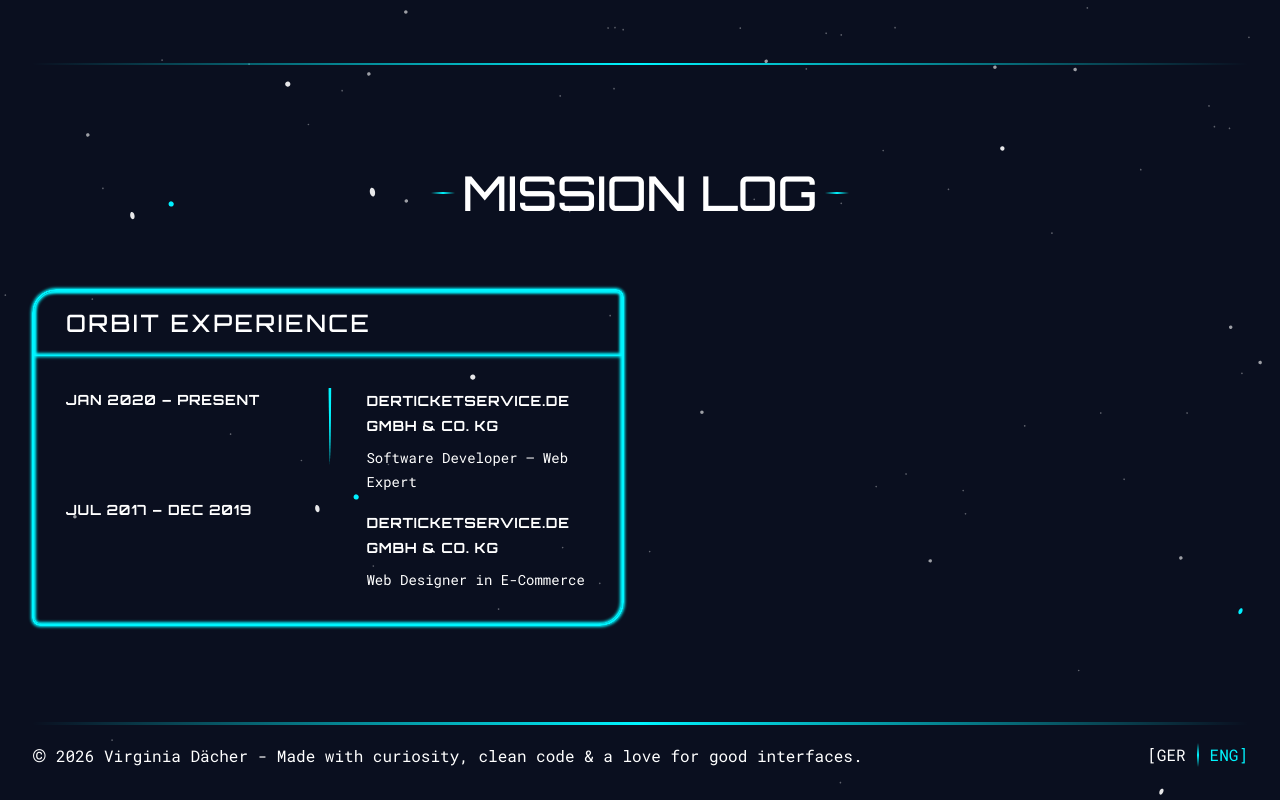
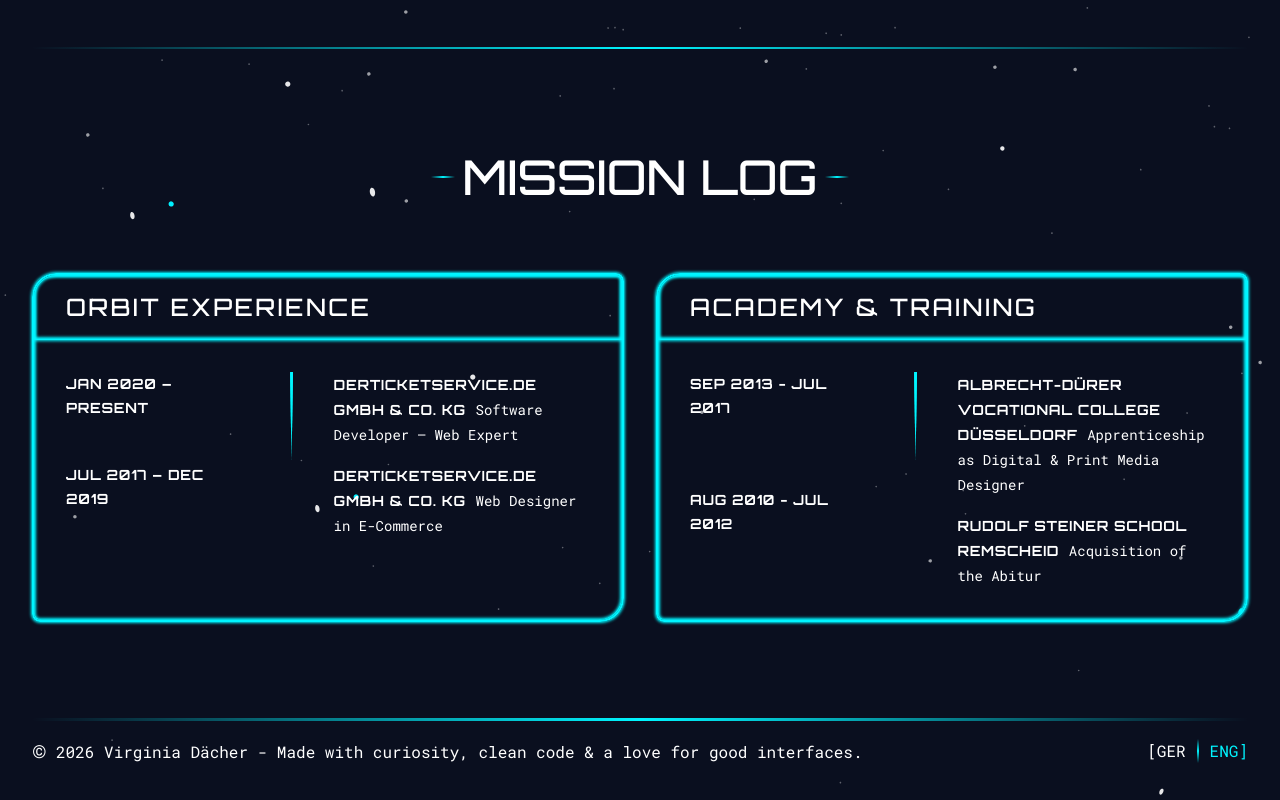
Before and after one commit to vividaecher/portfolio, a website built with Vite: page index.html in a window 1280 px wide. Shown: the part 1521-2321 px from the top of the page. Built offline with nearby package versions, Linux system fonts and the light colour scheme.

Commit message:
updates section for professional and school experience

```diff
--- a/index.html
+++ b/index.html
@@ -121,7 +121,7 @@
           </div>
 
           <!-- Skills werden hier automatisch eingefügt -->
-          <div id="skillsGrid" class="px-[1rem] py-[1rem] md:px-[2rem] md:py-[2rem] grid gap-10 md:grid-cols-2 lg:grid-cols-3"></div>
+          <div id="skillsGrid" class="px-[1rem] py-[1rem] md:px-[2rem] md:py-[2rem] grid gap-[1rem] md:gap-[2rem] md:grid-cols-2 lg:grid-cols-3"></div>
 
           <!-- SOFT SKILLS HEADER -->
           <div class="border-y border-[var(--neon-blue)] pr-[1rem] pl-[1rem] pt-[0.5rem] pb-[0.5rem] md:pr-[2rem] md:pl-[2rem] md:pt-[1rem] md:pb-[1rem] glowing-box">
@@ -129,7 +129,7 @@
           </div>
 
           <!-- Soft Skills Container -->
-          <div id="softSkills" class="px-[1rem] py-[1rem] md:px-[2rem] md:py-[2rem] grid gap-10 md:grid-cols-3 text-center"></div>
+          <div id="softSkills" class="px-[1rem] py-[1rem] md:px-[2rem] md:py-[2rem] grid gap-[1rem] md:gap-[2rem] md:grid-cols-3 text-center"></div>
         </section>
       </div>
       <div class="order-1 lg:order-2">
@@ -152,16 +152,17 @@
       <div class="w-[24px] h-[2px] bg-gradient-to-r from-transparent via-[var(--neon-blue)] to-transparent"></div>
     </div>
     <div class="split section-inner">
+      <!-- Berufserfahrung -->
         <section class="glowing-box border-2 border-[var(--neon-blue)] rounded-br-3xl rounded-bl-lg rounded-tr-lg rounded-tl-3xl">
           <!-- HEADER -->
           <div class="border-b border-[var(--neon-blue)] pr-[2rem] pl-[2rem] pt-[1rem] pb-[1rem] glowing-box">
             <h4 class="uppercase tracking-widest text-white font-medium" data-i18n="experience_title"></h4>
           </div>
           <!-- TIMELINE -->
-          <div class="px-[2rem] py-[2rem]">
+          <div class="px-[1rem] py-[1rem] md:px-[2rem] md:py-[2rem]">
             <div class="flex">
               <!-- Datum -->
-              <div class="grid gap-[0.5rem] md:gap-[1rem] items-start w-full">
+              <div class="grid gap-[0.5rem] md:gap-[1rem] items-start w-full md:w-[70%]">
                 <div class="text-white tracking-wider small uppercase font-bold" data-i18n="exp_1_date"></div>
                 <div class="text-white tracking-wider small uppercase font-bold" data-i18n="exp_2_date"></div>
               </div>
@@ -172,11 +173,42 @@
               <div class="grid gap-[0.5rem] md:gap-[1rem] items-start w-full">
                 <div>
                   <span class="text-white tracking-wider small uppercase font-bold" data-i18n="exp_1_company"></span>
-                  <p class="mt-[0.25rem] md:mt-[0.5rem] text-[0.875rem] font-normal" data-i18n="exp_1_role"></p>
+                  <span class="mt-[0.25rem] md:mt-[0.5rem] text-[0.875rem] font-normal" data-i18n="exp_1_role"></span>
                 </div>
                 <div>
                   <span class="text-white tracking-wider small uppercase font-bold" data-i18n="exp_2_company"></span>
-                  <p class="mt-[0.25rem] md:mt-[0.5rem] text-[0.875rem] font-normal" data-i18n="exp_2_role"></p>
+                  <span class="mt-[0.25rem] md:mt-[0.5rem] text-[0.875rem] font-normal" data-i18n="exp_2_role"></span>
+                </div>
+              </div>
+            </div>
+          </div>
+        </section>
+        <!-- Schulbildung  -->
+        <section class="glowing-box border-2 border-[var(--neon-blue)] rounded-br-3xl rounded-bl-lg rounded-tr-lg rounded-tl-3xl">
+          <!-- HEADER -->
+          <div class="border-b border-[var(--neon-blue)] pr-[2rem] pl-[2rem] pt-[1rem] pb-[1rem] glowing-box">
+            <h4 class="uppercase tracking-widest text-white font-medium" data-i18n="school_title"></h4>
+          </div>
+          <!-- TIMELINE -->
+          <div class="px-[1rem] py-[1rem] md:px-[2rem] md:py-[2rem]">
+            <div class="flex">
+              <!-- Datum -->
+              <div class="grid gap-[0.5rem] md:gap-[1rem] items-start w-full md:w-[70%]">
+                <div class="text-white tracking-wider small uppercase font-bold" data-i18n="school_1_date"></div>
+                <div class="text-white tracking-wider small uppercase font-bold" data-i18n="school_2_date"></div>
+              </div>
+              <!-- vertikale Orbit-Linie -->
+              <div class="hidden md:block divider-komet divider-komet-small-rotated-revert !w-[180px]"></div>
+
+              <!-- Job -->
+              <div class="grid gap-[0.5rem] md:gap-[1rem] items-start w-full">
+                <div>
+                  <span class="text-white tracking-wider small uppercase font-bold" data-i18n="school_1_school"></span>
+                  <span class="mt-[0.25rem] md:mt-[0.5rem] text-[0.875rem] font-normal" data-i18n="school_1_qualification"></span>
+                </div>
+                <div>
+                  <span class="text-white tracking-wider small uppercase font-bold" data-i18n="school_2_school"></span>
+                  <span class="mt-[0.25rem] md:mt-[0.5rem] text-[0.875rem] font-normal" data-i18n="school_2_qualification"></span>
                 </div>
               </div>
             </div>
@@ -192,9 +224,9 @@
 <div class="container-main mb-[2rem]">
   <div class="w-full h-[1px] bg-gradient-to-r from-transparent via-[var(--neon-blue)] to-transparent mb-[1rem]"></div>
   <footer class="flex justify-between flex-wrap">
-    <p><span class="text-[24px]">©</span> 2026 Virginia Dächer - Made with curiosity, clean code & a love for good interfaces.</p>
+    <p><span class="text-[24px]">©</span> <span data-i18n="copyright"></span></p>
     <!-- Sprachwechsel Buttons -->
-    <div class="flex items-center">
+    <div class="flex items-center text-[1rem] mt-[1rem] md:mt-[0rem]">
       <a href="#" data-i18n="btn_lang_de" onclick="setLanguage('de'); return false;"></a>
       <div class="w-[24px] divider-komet-small-rotated h-[2px] bg-gradient-to-r from-transparent via-[var(--neon-blue)] to-transparent"></div>
       <a href="#" data-i18n="btn_lang_en" onclick="setLanguage('en'); return false;"></a>
--- a/public/locales/de.json
+++ b/public/locales/de.json
@@ -33,7 +33,13 @@
   "exp_1_role": "Software Developer Expert Web",
   "exp_2_date": "Jul 2017 – Dez 2019",
   "exp_2_company": "DERTICKETSERVICE.DE GmbH & Co. KG",
-  "exp_2_role": "Webdesignerin im E-Commerce"
-
-
+  "exp_2_role": "Webdesignerin im E-Commerce",
+  "copyright": "2026 Virginia Dächer – Entstanden aus Neugier, sauberem Code und der Liebe zu guten Benutzeroberflächen.",
+  "school_title": "Akademie & Ausbildung",
+  "school_1_date": "Sep 2013 - Jul 2017",
+  "school_1_school": "Albrecht-Dürer Berufskolleg der Stadt Düsseldorf",
+  "school_1_qualification": "Ausbildung Mediengestalterin Digital & Print",
+  "school_2_date": "Aug 2010 - Jul 2012",
+  "school_2_school": "Rudolf-Steiner Schule Remscheid",
+  "school_2_qualification": "Erwerb des Abiturs"
 }
--- a/public/locales/en.json
+++ b/public/locales/en.json
@@ -34,6 +34,13 @@
   "exp_1_role": "Software Developer – Web Expert",
   "exp_2_date": "Jul 2017 – Dec 2019",
   "exp_2_company": "DERTICKETSERVICE.DE GmbH & Co. KG",
-  "exp_2_role": "Web Designer in E-Commerce"
-
+  "exp_2_role": "Web Designer in E-Commerce",
+  "copyright": "2026 Virginia Dächer - Made with curiosity, clean code & a love for good interfaces.",
+  "school_title": "Academy & Training",
+  "school_1_date": "Sep 2013 - Jul 2017",
+  "school_1_school": "Albrecht-Dürer Vocational College Düsseldorf",
+  "school_1_qualification": "Apprenticeship as Digital & Print Media Designer",
+  "school_2_date": "Aug 2010 - Jul 2012",
+  "school_2_school": "Rudolf Steiner School Remscheid",
+  "school_2_qualification": "Acquisition of the Abitur"
 }
--- a/src/main.js
+++ b/src/main.js
@@ -24,9 +24,9 @@
     for (let i = 1; i <= 5; i++) {
 
       if (i <= skill.level) {
-        bars += `<div class="h-2 w-10 ${skill.color}"></div>`
+        bars += `<div class="h-2 w-full md:w-10 ${skill.color}"></div>`
       } else {
-        bars += `<div class="h-2 w-10 bg-gray-700"></div>`
+        bars += `<div class="h-2 w-full md:w-10 bg-gray-700"></div>`
       }
 
     }
@@ -53,7 +53,7 @@
   softSkillsData.forEach(skill => {
 
     const html = `
-    <div class="flex flex-col items-center gap-2">
+    <div class="flex md:flex-col items-center gap-2">
       <span class="material-symbols-outlined ${skill.color}">
         ${skill.icon}
       </span>
@@ -89,7 +89,7 @@
       <span class="material-symbols-outlined ${skill.color}">
         ${skill.icon}
       </span>
-      <p class="text-white font-bold" data-i18n="${skill.key}"></p>
+      <span class="text-white font-bold" data-i18n="${skill.key}"></span>
     </div>
     `;
 
```
